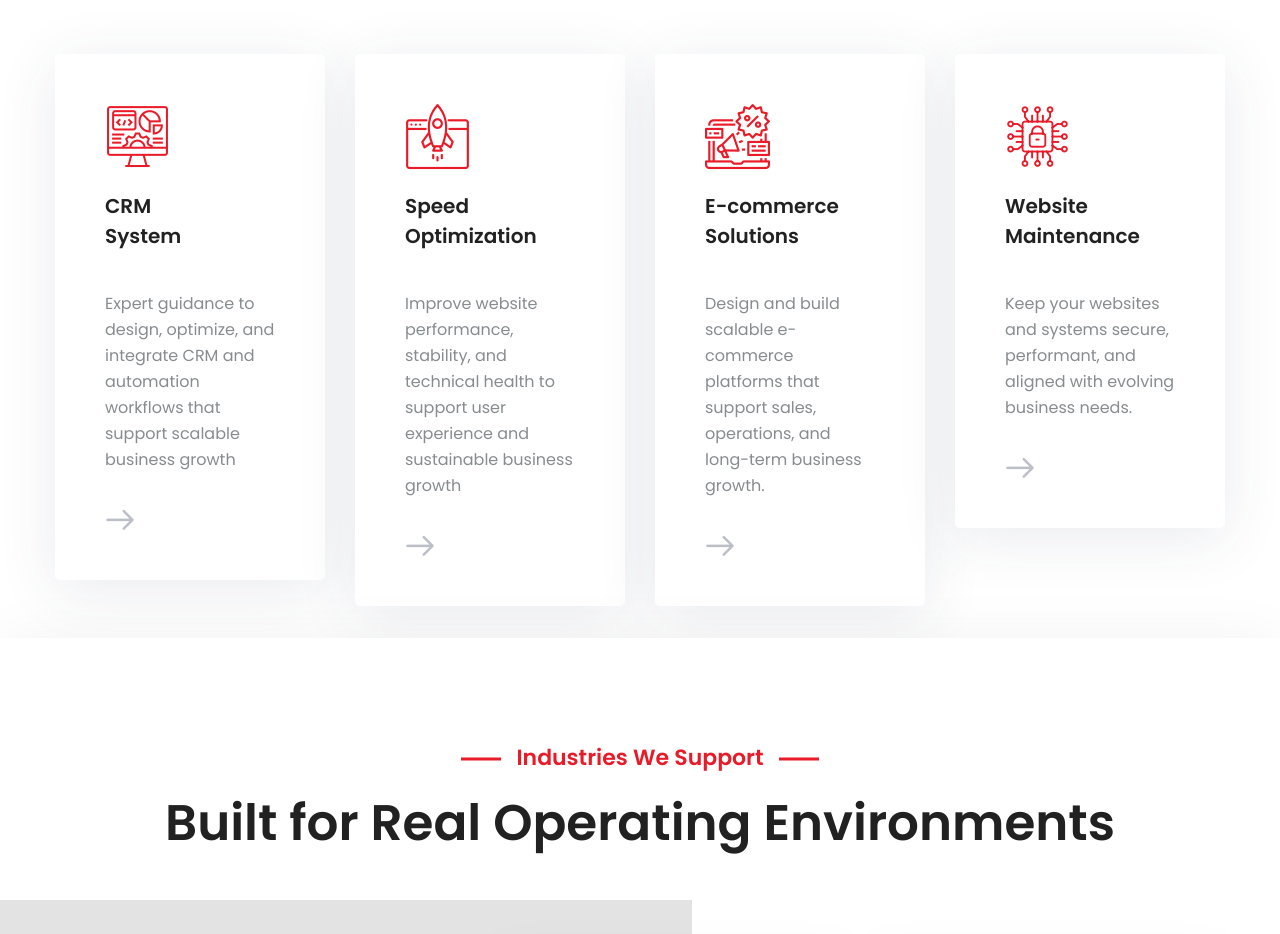
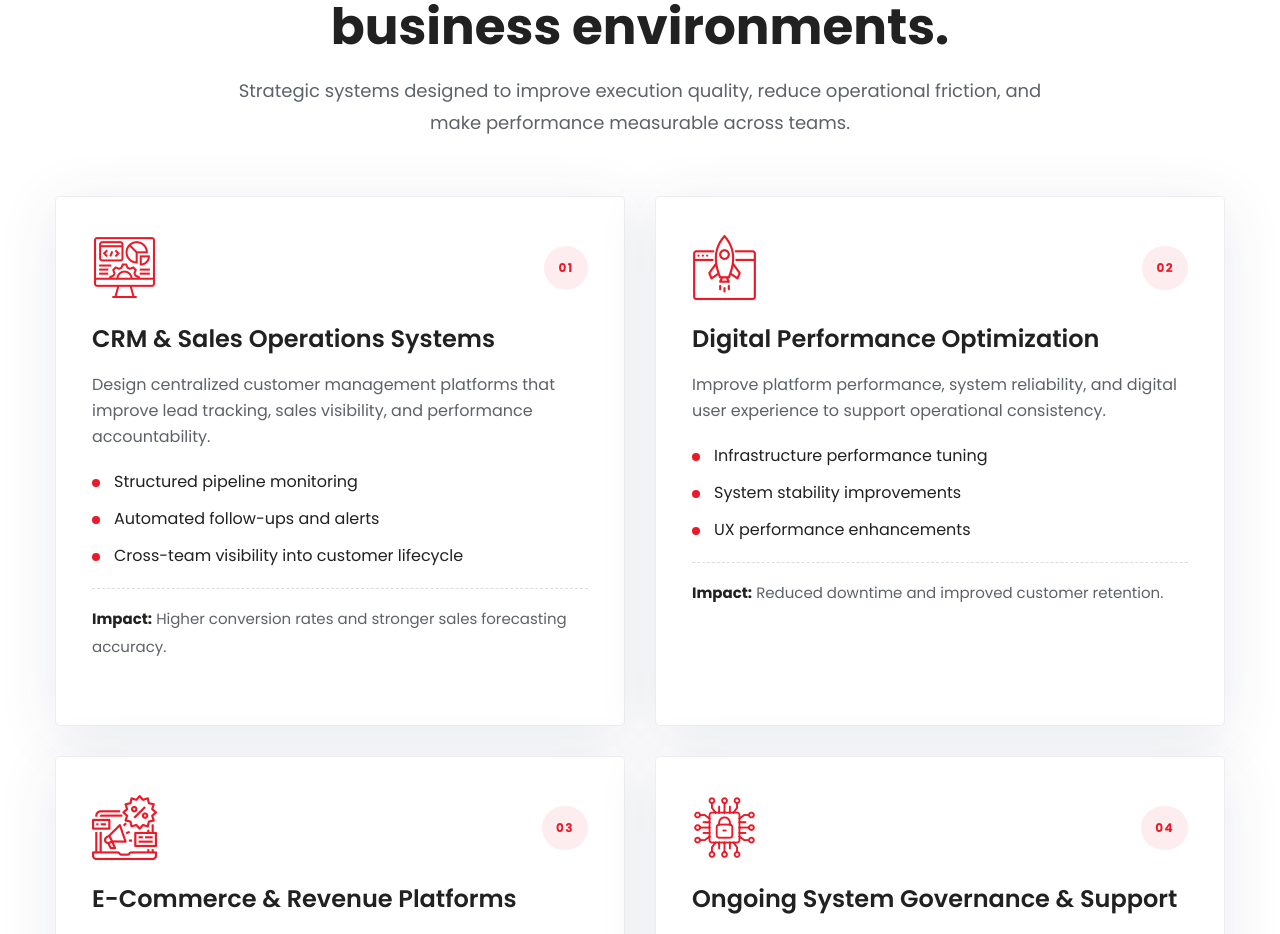
Before and after one commit to hafizi1997/AMKA, a Next.js app: page /services in a window 1280 px wide. Shown: the part 1478-2412 px from the top of the page. Built offline with nearby package versions, Linux system fonts and the light colour scheme.

Commit message:
change contents

```diff
--- a/app/services/page.tsx
+++ b/app/services/page.tsx
@@ -1,51 +1,63 @@
 "use client";
-import Link from "next/link";
-import { useState } from "react";
 import Layout from "@/components/layout/Layout";
-import TestimonialSlider from "@/components/slider/TestimonialSlider";
-import { Autoplay, Navigation, Pagination } from "swiper/modules";
 import Process from "@/components/sections/home1/Process";
 import Feature from "@/components/sections/home1/Feature";
 import Service from "@/components/sections/home2/Service";
-const swiperOptions = {
-  modules: [Autoplay, Pagination, Navigation],
-  slidesPerView: 6,
-  spaceBetween: 0,
 
-  loop: true,
-
-  // Navigation
-  navigation: {
-    nextEl: ".srn",
-    prevEl: ".srp",
+const impactServices = [
+  {
+    title: "CRM & Sales Operations Systems",
+    icon: "icon-software",
+    delay: "100ms",
+    description:
+      "Design centralized customer management platforms that improve lead tracking, sales visibility, and performance accountability.",
+    points: [
+      "Structured pipeline monitoring",
+      "Automated follow-ups and alerts",
+      "Cross-team visibility into customer lifecycle",
+    ],
+    impact: "Higher conversion rates and stronger sales forecasting accuracy.",
   },
-
-  // Pagination
-  pagination: {
-    el: ".swiper-pagination",
-    clickable: true,
+  {
+    title: "Digital Performance Optimization",
+    icon: "icon-web-page",
+    delay: "200ms",
+    description:
+      "Improve platform performance, system reliability, and digital user experience to support operational consistency.",
+    points: [
+      "Infrastructure performance tuning",
+      "System stability improvements",
+      "UX performance enhancements",
+    ],
+    impact: "Reduced downtime and improved customer retention.",
   },
-  breakpoints: {
-    320: {
-      slidesPerView: 1,
+  {
+    title: "E-Commerce & Revenue Platforms",
+    icon: "icon-shopping-online",
+    delay: "300ms",
+    description:
+      "Build scalable commerce systems that integrate sales, inventory, payments, and reporting into a unified ecosystem.",
+    points: [
+      "Inventory and order automation",
+      "Secure payment integration",
+      "Sales analytics dashboard",
+    ],
+    impact: "Faster order processing and improved revenue visibility.",
   },
-    575: {
-      slidesPerView: 2,
+  {
+    title: "Ongoing System Governance & Support",
+    icon: "icon-cyber-security",
+    delay: "400ms",
+    description:
+      "Maintain operational continuity through structured monitoring, updates, and security hardening.",
+    points: [
+      "System health monitoring",
+      "Backup & recovery strategy",
+      "Technical debt management",
+    ],
+    impact: "Long-term operational stability and reduced business risk.",
   },
-    767: {
-      slidesPerView: 4,
-    },
-    991: {
-      slidesPerView: 5,
-    },
-    1199: {
-      slidesPerView: 6,
-    },
-    1350: {
-      slidesPerView: 6,
-    },
-  },
-};
+];
 export default function Home() {
   return (
     <>
@@ -79,107 +91,55 @@ export default function Home() {
                 <div className="section-title__tagline-icon">
                   <img src="/assets/images/icon/section-title-icon.png" />
                 </div>
-                <p className="section-title__tagline">What We Offering</p>
+                <p className="section-title__tagline">
+                  Where We Deliver Impact
+                </p>
               </div>
-              <h2 className="section-title__title">We Help Businesses Grow</h2>
+              <h2 className="section-title__title">
+                Practical digital solutions applied to real business
+                environments.
+              </h2>
+              <p className="services-impact__intro">
+                Strategic systems designed to improve execution quality, reduce
+                operational friction, and make performance measurable across
+                teams.
+              </p>
             </div>
-            <div className="row">
-              {/*Services Four Single Start*/}
+            <div className="row gutter-y-30">
+              {impactServices.map((service, index) => (
                 <div
-                className="col-xl-3 col-lg-6 col-md-6 wow fadeInUp"
-                data-wow-delay="100ms"
+                  key={service.title}
+                  className="col-xl-6 col-lg-6 wow fadeInUp"
+                  data-wow-delay={service.delay}
                 >
-                <div className="services-four__single">
+                  <article className="services-four__single services-impact__card">
                     <div className="services-four__shape-1" />
                     <div className="services-four__shape-2" />
+                    <div className="services-impact__head">
                       <div className="services-four__icon">
-                    <span className="icon-software" />
+                        <span className={service.icon} />
                       </div>
-                  <h3 className="services-four__title hover-white">
-                    CRM <br /> System
+                      <span className="services-impact__index">
+                        0{index + 1}
+                      </span>
+                    </div>
+                    <h3 className="services-four__title services-impact__title">
+                      {service.title}
                     </h3>
-                  <p className="services-four__text">
-                    Expert guidance to design, optimize, and integrate CRM and
-                    automation workflows that support scalable business growth
+                    <p className="services-four__text services-impact__description">
+                      {service.description}
                     </p>
-                  <Link href="" className="services-four__arrow">
-                    <span className="icon-back" />
-                  </Link>
+                    <ul className="services-impact__points">
+                      {service.points.map((point) => (
+                        <li key={point}>{point}</li>
+                      ))}
+                    </ul>
+                    <p className="services-impact__impact">
+                      <span>Impact:</span> {service.impact}
+                    </p>
+                  </article>
                 </div>
-              </div>
-              {/*Services Four Single End*/}
-              {/*Services Four Single Start*/}
-              <div
-                className="col-xl-3 col-lg-6 col-md-6 wow fadeInUp"
-                data-wow-delay="200ms"
-              >
-                <div className="services-four__single">
-                  <div className="services-four__shape-1" />
-                  <div className="services-four__shape-2" />
-                  <div className="services-four__icon">
-                    <span className="icon-web-page" />
-                  </div>
-                  <h3 className="services-four__title hover-white">
-                    Speed <br /> Optimization
-                  </h3>
-                  <p className="services-four__text">
-                    Improve website performance, stability, and technical health
-                    to support user experience and sustainable business growth
-                  </p>
-                  <Link href="" className="services-four__arrow">
-                    <span className="icon-back" />
-                  </Link>
-                </div>
-              </div>
-              {/*Services Four Single End*/}
-              {/*Services Four Single Start*/}
-              <div
-                className="col-xl-3 col-lg-6 col-md-6 wow fadeInUp"
-                data-wow-delay="300ms"
-              >
-                <div className="services-four__single">
-                  <div className="services-four__shape-1" />
-                  <div className="services-four__shape-2" />
-                  <div className="services-four__icon">
-                    <span className="icon-shopping-online" />
-                  </div>
-                  <h3 className="services-four__title hover-white">
-                    E-commerce <br /> Solutions
-                  </h3>
-                  <p className="services-four__text">
-                    Design and build scalable e-commerce platforms that support
-                    sales, operations, and long-term business growth.
-                  </p>
-                  <Link href="" className="services-four__arrow">
-                    <span className="icon-back" />
-                  </Link>
-                </div>
-              </div>
-              {/*Services Four Single End*/}
-              {/*Services Four Single Start*/}
-              <div
-                className="col-xl-3 col-lg-6 col-md-6 wow fadeInUp"
-                data-wow-delay="400ms"
-              >
-                <div className="services-four__single">
-                  <div className="services-four__shape-1" />
-                  <div className="services-four__shape-2" />
-                  <div className="services-four__icon">
-                    <span className="icon-cyber-security" />
-                  </div>
-                  <h3 className="services-four__title hover-white">
-                    Website <br /> Maintenance
-                  </h3>
-                  <p className="services-four__text">
-                    Keep your websites and systems secure, performant, and
-                    aligned with evolving business needs.
-                  </p>
-                  <Link href="" className="services-four__arrow">
-                    <span className="icon-back" />
-                  </Link>
-                </div>
-              </div>
-              {/*Services Four Single End*/}
+              ))}
             </div>
           </div>
         </section>
```
Also changed, not shown: public/assets/css/zeena.css. Lines whose indentation alone changed are shown as unchanged.
